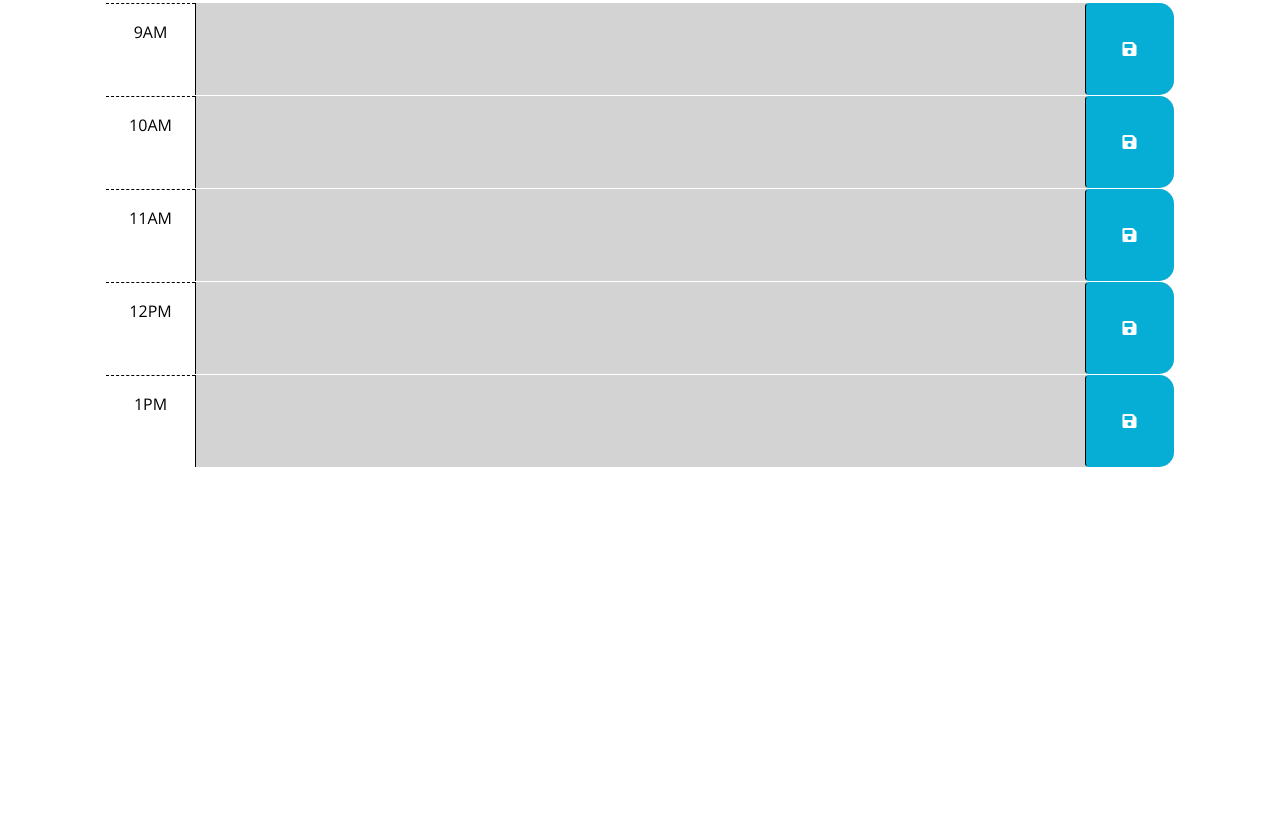
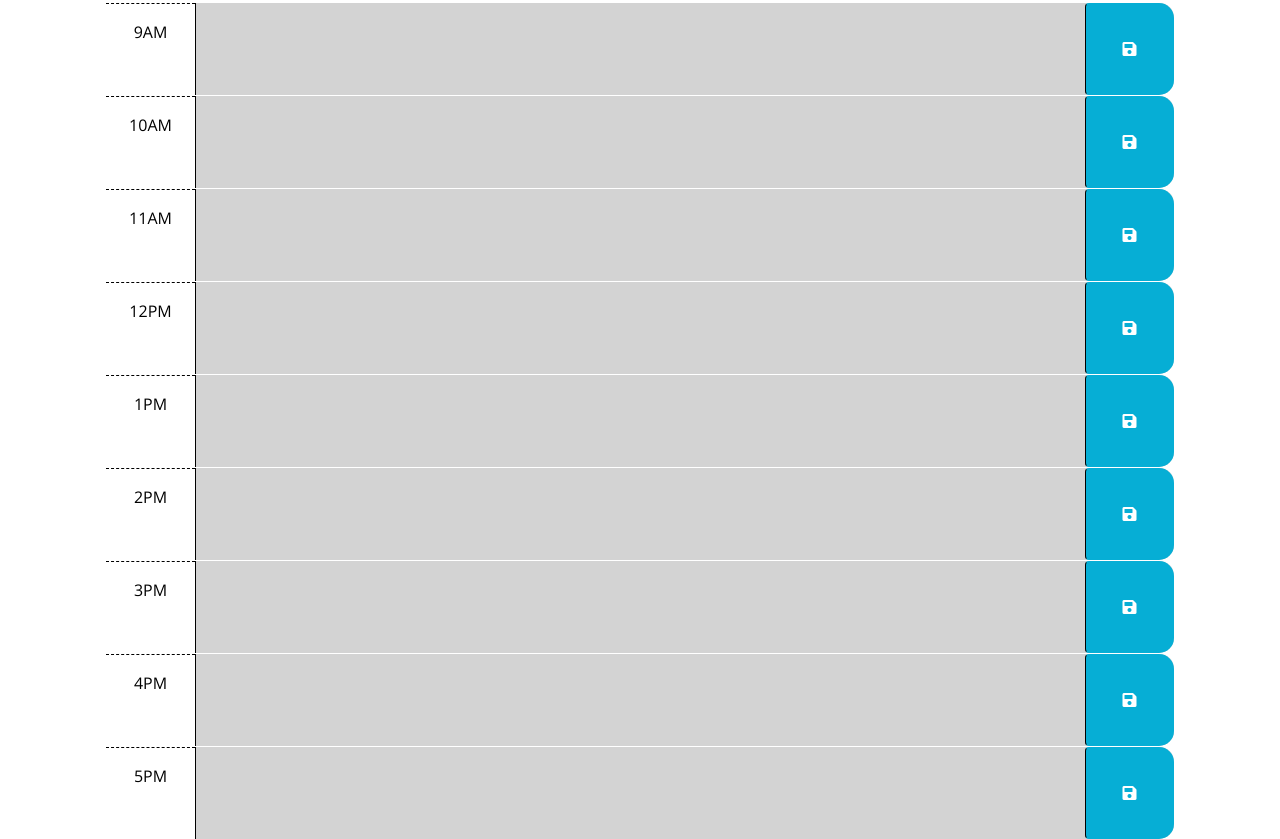
Before and after one commit to Starrheather1/Work-Day-Scheduler, a plain HTML site: page index.html in a window 1280 px wide. Shown: the part 300-1139 px from the top of the page. Before the commit the page ends 800 px from the top, so only its background shows below. Drawn offline with nearby package versions, Linux system fonts and the light colour scheme.

Commit message:
changes made to add additional times

```diff
--- a/index.html
+++ b/index.html
@@ -1,23 +1,14 @@
 <!DOCTYPE html>
 <html lang="en">
+
 <head>
   <meta charset="UTF-8" />
   <meta name="viewport" content="width=device-width, initial-scale=1.0" />
   <meta http-equiv="X-UA-Compatible" content="ie=edge" />
-    <link
-      rel="stylesheet"
-      href="https://cdn.jsdelivr.net/npm/bootstrap@5.1.3/dist/css/bootstrap.min.css"
-    />
-    <link
-      rel="stylesheet"
-      href="https://use.fontawesome.com/releases/v5.8.1/css/all.css"
-      integrity="sha384-50oBUHEmvpQ+1lW4y57PTFmhCaXp0ML5d60M1M7uH2+nqUivzIebhndOJK28anvf"
-      crossorigin="anonymous"
-    />
-    <link
-      href="https://fonts.googleapis.com/css?family=Open+Sans&display=swap"
-      rel="stylesheet"
-    />
+  <link rel="stylesheet" href="https://cdn.jsdelivr.net/npm/bootstrap@5.1.3/dist/css/bootstrap.min.css" />
+  <link rel="stylesheet" href="https://use.fontawesome.com/releases/v5.8.1/css/all.css"
+    integrity="sha384-50oBUHEmvpQ+1lW4y57PTFmhCaXp0ML5d60M1M7uH2+nqUivzIebhndOJK28anvf" crossorigin="anonymous" />
+  <link href="https://fonts.googleapis.com/css?family=Open+Sans&display=swap" rel="stylesheet" />
   <link rel="stylesheet" href="style.css" />
   <title>Work Day Scheduler</title>
 </head>
@@ -29,17 +20,7 @@
     <p id="currentDay" class="lead"></p>
   </header>
   <div class="container-lg px-5">
-      <!-- Use class for "past", "present", and "future" to apply styles to the
-        time-block divs accordingly. The javascript will need to do this by
-        adding/removing these classes on each div by comparing the hour in the
-        id to the current hour. The html provided below is meant to be an example
-        demonstrating how the css provided can be leveraged to create the
-        desired layout and colors. The html below should be removed or updated
-        in the finished product. Remember to delete this comment once the
-        code is implemented.
-        -->
 
-      <!-- Example of a past time block. The "past" class adds a gray background color. -->
     <div id="hour-9" class="row time-block">
       <div class="col-2 col-md-1 hour text-center py-3">9AM</div>
       <textarea class="col-8 col-md-10 description" rows="3"> </textarea>
@@ -48,7 +29,7 @@
       </button>
     </div>
 
-      <!-- Example of a a present time block. The "present" class adds a red background color. -->
+
     <div id="hour-10" class="row time-block">
       <div class="col-2 col-md-1 hour text-center py-3">10AM</div>
       <textarea class="col-8 col-md-10 description" rows="3"> </textarea>
@@ -57,7 +38,7 @@
       </button>
     </div>
 
-      <!-- Example of a future time block. The "future" class adds a green background color. -->
+
     <div id="hour-11" class="row time-block">
       <div class="col-2 col-md-1 hour text-center py-3">11AM</div>
       <textarea class="col-8 col-md-10 description" rows="3"> </textarea>
@@ -82,15 +63,43 @@
       </button>
     </div>
 
+    <div id="hour-14" class="row time-block">
+      <div class="col-2 col-md-1 hour text-center py-3">2PM</div>
+      <textarea class="col-8 col-md-10 description" rows="3"> </textarea>
+      <button class="btn saveBtn col-2 col-md-1" aria-label="save">
+        <i class="fas fa-save" aria-hidden="true"></i>
+      </button>
+    </div>
 
+    <div id="hour-15" class="row time-block">
+      <div class="col-2 col-md-1 hour text-center py-3">3PM</div>
+      <textarea class="col-8 col-md-10 description" rows="3"> </textarea>
+      <button class="btn saveBtn col-2 col-md-1" aria-label="save">
+        <i class="fas fa-save" aria-hidden="true"></i>
+      </button>
+    </div>
+
+    <div id="hour-16" class="row time-block">
+      <div class="col-2 col-md-1 hour text-center py-3">4PM</div>
+      <textarea class="col-8 col-md-10 description" rows="3"> </textarea>
+      <button class="btn saveBtn col-2 col-md-1" aria-label="save">
+        <i class="fas fa-save" aria-hidden="true"></i>
+      </button>
+    </div>
+
+    <div id="hour-17" class="row time-block">
+      <div class="col-2 col-md-1 hour text-center py-3">5PM</div>
+      <textarea class="col-8 col-md-10 description" rows="3"> </textarea>
+      <button class="btn saveBtn col-2 col-md-1" aria-label="save">
+        <i class="fas fa-save" aria-hidden="true"></i>
+      </button>
+    </div>
 
     <script src="https://code.jquery.com/jquery-3.4.1.min.js"></script>
-    <script
-      src="https://cdn.jsdelivr.net/npm/dayjs@1.11.3/dayjs.min.js"
-      integrity="sha256-iu/zLUB+QgISXBLCW/mcDi/rnf4m4uEDO0wauy76x7U="
-      crossorigin="anonymous"
-    ></script>
+    <script src="https://cdn.jsdelivr.net/npm/dayjs@1.11.3/dayjs.min.js"
+      integrity="sha256-iu/zLUB+QgISXBLCW/mcDi/rnf4m4uEDO0wauy76x7U=" crossorigin="anonymous"></script>
 
     <script src="script.js"></script>
 </body>
+
 </html>
--- a/script.js
+++ b/script.js
@@ -30,30 +30,14 @@ $(document).ready(function () {
     }
   })
 
-  // Wrap all code that interacts with the DOM in a call to jQuery to ensure that
-  // the code isn't run until the browser has finished rendering all the elements
-  // in the html.
-  for (let i = 8; i < 19; i++) {
-    $('#' + i + '.description').val(localStorage.getItem('' + i));
+
+  for (let i = 9; i < 19; i++) {
+    var thisHour = $('#hour-'+i)
+    console.log(thisHour)
+    var thisNote = localStorage.getItem('hour-'+i)
+    console.log(thisNote)
+    thisHour.children('textarea').text(thisNote);
 
   };
-  // TODO: Add a listener for click events on the save button. This code should
-  // use the id in the containing time-block as a key to save the user input in
-  // local storage. HINT: What does `this` reference in the click listener
-  // function? How can DOM traversal be used to get the "hour-x" id of the
-  // time-block containing the button that was clicked? How might the id be
-  // useful when saving the description in local storage?
-  //
-  // TODO: Add code to apply the past, present, or future class to each time
-  // block by comparing the id to the current hour. HINTS: How can the id
-  // attribute of each time-block be used to conditionally add or remove the
-  // past, present, and future classes? How can Day.js be used to get the
-  // current hour in 24-hour time?
-  //
-  // TODO: Add code to get any user input that was saved in localStorage and set
-  // the values of the corresponding textarea elements. HINT: How can the id
-  // attribute of each time-block be used to do this?
-  //
-  // TODO: Add code to display the current date in the header of the page.
 
 })
```
Lines whose indentation alone changed are shown as unchanged.
